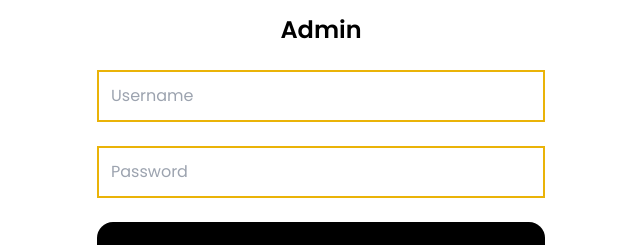
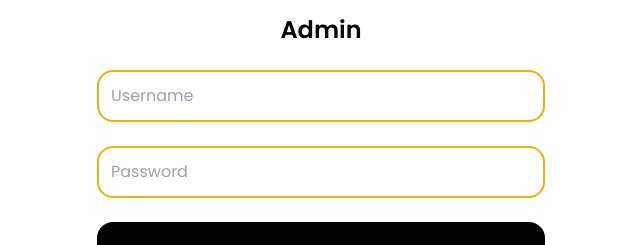
Before and after one commit to shubhamr2511/unbox-feedbacks, a React (Vite) app: page /admin in a window 1280 px wide. Shown: the part 326-571 px from the top of the page, without its empty margins (319-959 px from the left). Built offline with nearby package versions, Linux system fonts and the light colour scheme; no server answers; the database is empty.

Commit message:
rounded admin login fields

```diff
--- a/src/pages/AdminLogin.jsx
+++ b/src/pages/AdminLogin.jsx
@@ -68,7 +68,7 @@ const AdminLogin = () => {
         <div>
           <input
             type="text"
-            className={`w-full p-3 border-2 rounded-none outline-none focus:border-black border-yellow-500
+            className={`w-full p-3 border-2 rounded-2xl outline-none focus:border-black border-yellow-500
               }`}
             placeholder="Username"
             value={username}
@@ -80,7 +80,7 @@ const AdminLogin = () => {
         <div>
           <input
             type="password"
-            className={`w-full p-3 border-2 rounded-none outline-none focus:border-black text-dark_grey border-yellow-500
+            className={`w-full p-3 border-2 rounded-2xl outline-none focus:border-black text-dark_grey border-yellow-500
               }`}
             placeholder="Password"
             value={password}
```
